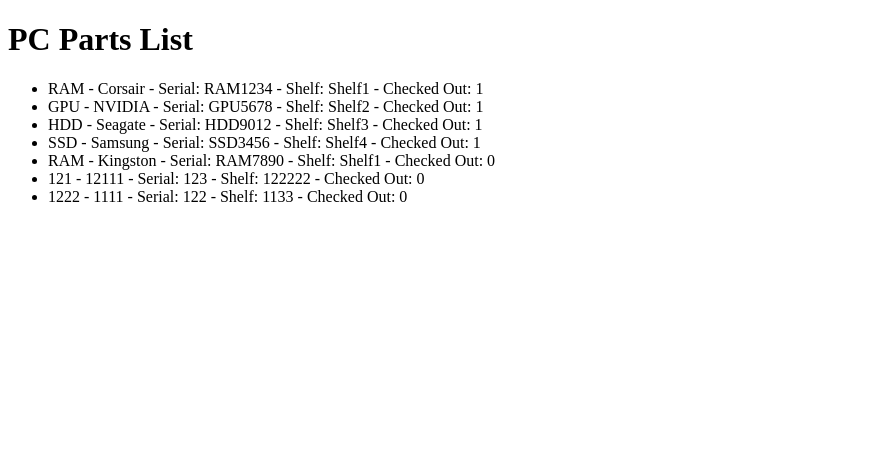
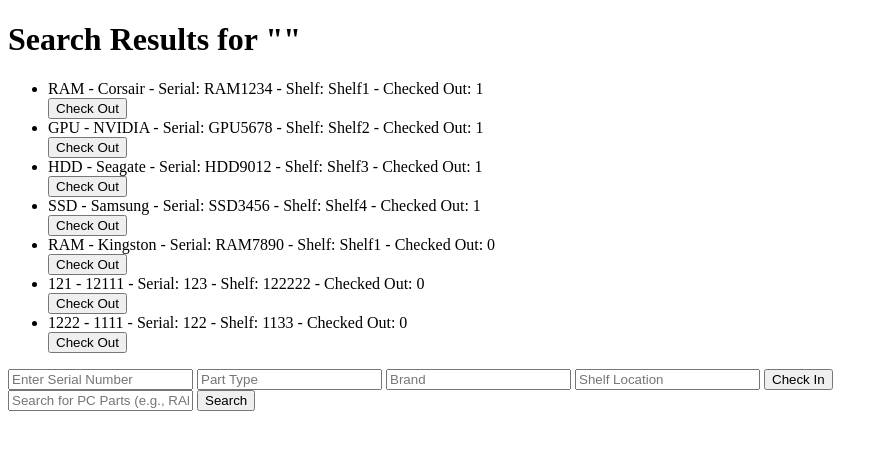
Before and after one commit to mnothman/HD-Requester, a Flask app: page / in a window 1280 px wide. Shown: the top 450 px of the page, without its empty margins (0-888 px from the left). Run offline with Flask 3, Linux system fonts and the light colour scheme; data comes from the database, SQL or seed files in the repository; both versions use the stored data as it was after the commit.

Commit message:
check in functionality

```diff
--- a/app.py
+++ b/app.py
@@ -1,5 +1,5 @@
 from flask import Flask, render_template
-from database import db_blueprint, get_all_parts, checkout_part
+from database import db_blueprint, get_all_parts, checkout_part, checkin_part
 from flask import request, redirect, url_for
 
 app = Flask(__name__)
@@ -8,7 +8,7 @@
 @app.route('/')
 def pc_parts():
     parts = get_all_parts()
-    return render_template('pc_parts.html', parts=parts)
+    return render_template('search_results.html', parts=parts)
 
 @app.route('/search')
 def search():
@@ -22,5 +22,16 @@
     checkout_part(serial_number)
     return redirect(url_for('parts'))
 
+@app.route('/checkin', methods=['POST'])
+def checkin():
+    serial_number = request.form['serial_number']
+    part_type = request.form['part_type']
+    brand = request.form['brand']
+    shelf_location = request.form['shelf_location']
+    checked_out = request.form['checked_out']
+    checkin_part(serial_number, part_type, brand, shelf_location, checked_out)
+    return redirect(url_for('pc_parts'))
+
+
 if __name__ == '__main__':
     app.run(debug=True)
--- a/database.py
+++ b/database.py
@@ -31,3 +31,10 @@
     db = get_db()
     db.execute('UPDATE parts SET checked_out = 1 WHERE serial_number = ?', (serial_number,))
     db.commit()
+
+
+def checkin_part(serial_number, part_type, brand, shelf_location, checked_out): #checked_out needs to stay here
+    db = get_db()
+    db.execute('INSERT INTO parts (serial_number, part_type, brand, shelf_location, checked_out) VALUES (?, ?, ?, ?, 0)',  #comes as 0 for checked_out
+               (serial_number, part_type, brand, shelf_location))
+    db.commit()
--- a/templates/pc_parts.html
+++ b/templates/pc_parts.html
@@ -1,4 +1,4 @@
-<!DOCTYPE html>
+<!-- <!DOCTYPE html>
 <html lang="en">
 <head>
     <meta charset="UTF-8">
@@ -12,4 +12,4 @@
         {% endfor %}
     </ul>
 </body>
-</html>
+</html> -->
--- a/templates/search_results.html
+++ b/templates/search_results.html
@@ -21,6 +21,16 @@
         {% endfor %}
     </ul>
 
+
+    <form action="/checkin" method="post">
+        <input type="text" name="serial_number" placeholder="Enter Serial Number">
+        <input type="text" name="part_type" placeholder="Part Type">
+        <input type="text" name="brand" placeholder="Brand">
+        <input type="text" name="shelf_location" placeholder="Shelf Location">
+        <input type="hidden" name="checked_out" value="0"> <!-- Parts come in not checked out  -->
+        <input type="submit" value="Check In">
+    </form>
+
     <form action="/search" method="get">
         <input type="text" name="type" placeholder="Search for PC Parts (e.g., RAM, GPU)">
         <input type="submit" value="Search">
```
Also changed, not shown: refresh.db.
